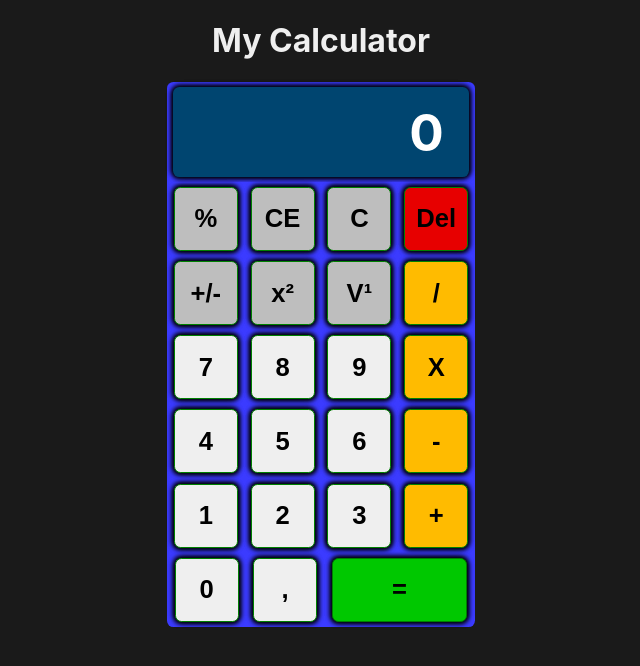
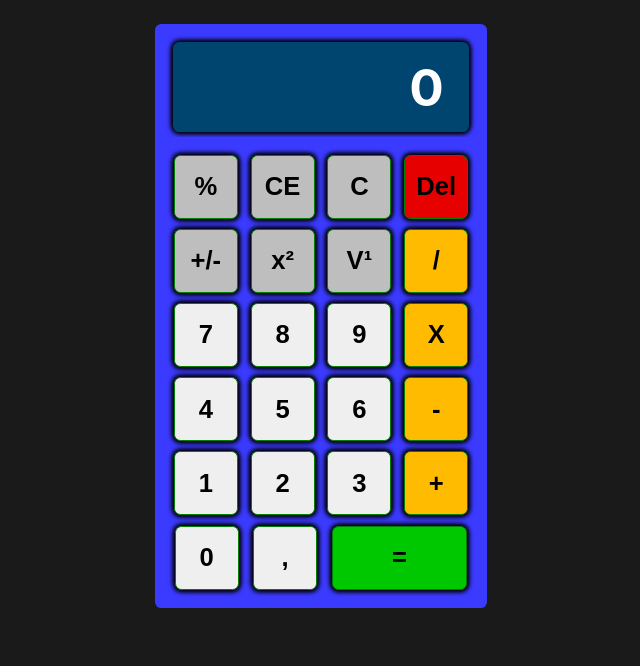
Before and after one commit to lutinmaviou/tdd-react-typescript, a React (Create React App) app: page / in a window 1280 px wide. Shown: the top 666 px of the page, without its empty margins (319-959 px from the left). Built offline with nearby package versions, Linux system fonts and the light colour scheme.

Commit message:
style: add padding to calculator and remove title

```diff
--- a/src/App.css
+++ b/src/App.css
@@ -11,6 +11,8 @@ h1{
   display: flex;
   align-items: center;
   justify-content: center;
+  position: absolute;
+  top: 3%;
 }
 
 main {
@@ -19,4 +21,5 @@ main {
   background-color: rgb(59, 59, 255);
   border-radius: 0.5vw;
   color: white;
+  padding: 1vw;
 }
--- a/src/App.tsx
+++ b/src/App.tsx
@@ -33,7 +33,6 @@ function App() {
 
   return (
     <div className="App">
-      <h1>My Calculator</h1>
       <section className="container">
         <main>
           <Screen value="0" />
--- a/src/components/ButtonsWrapper/ButtonsWrapper.css
+++ b/src/components/ButtonsWrapper/ButtonsWrapper.css
@@ -5,4 +5,6 @@
   justify-content: space-around;
   background-color: rgb(59, 59, 255);
   border-radius: 0.5vw;
+  padding: 1vw;
+  margin-left: -1vw;
 }
```
